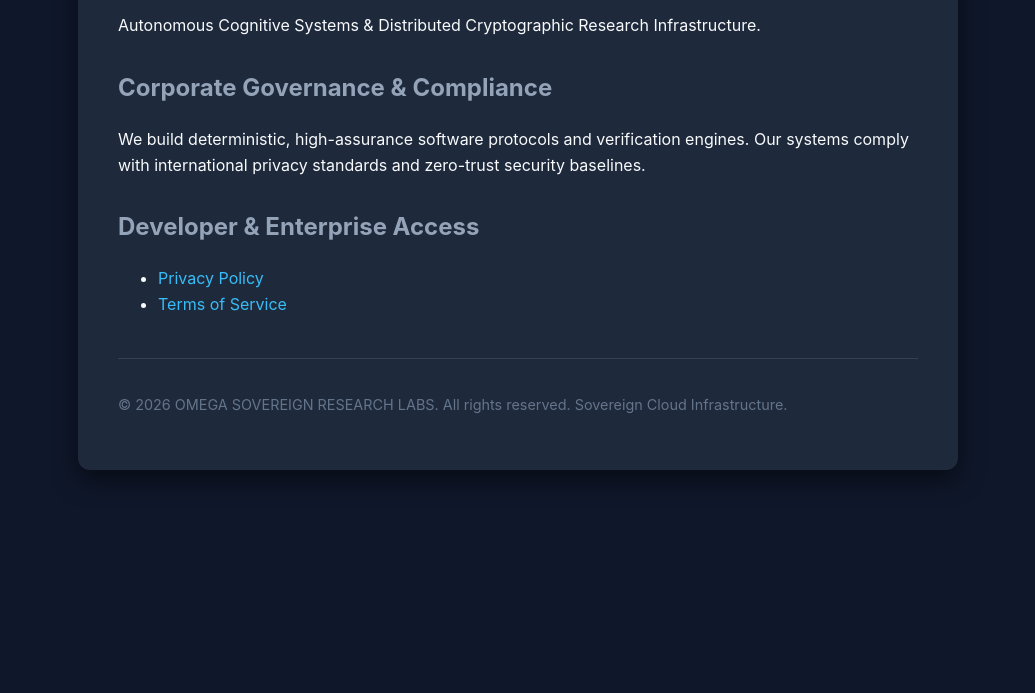
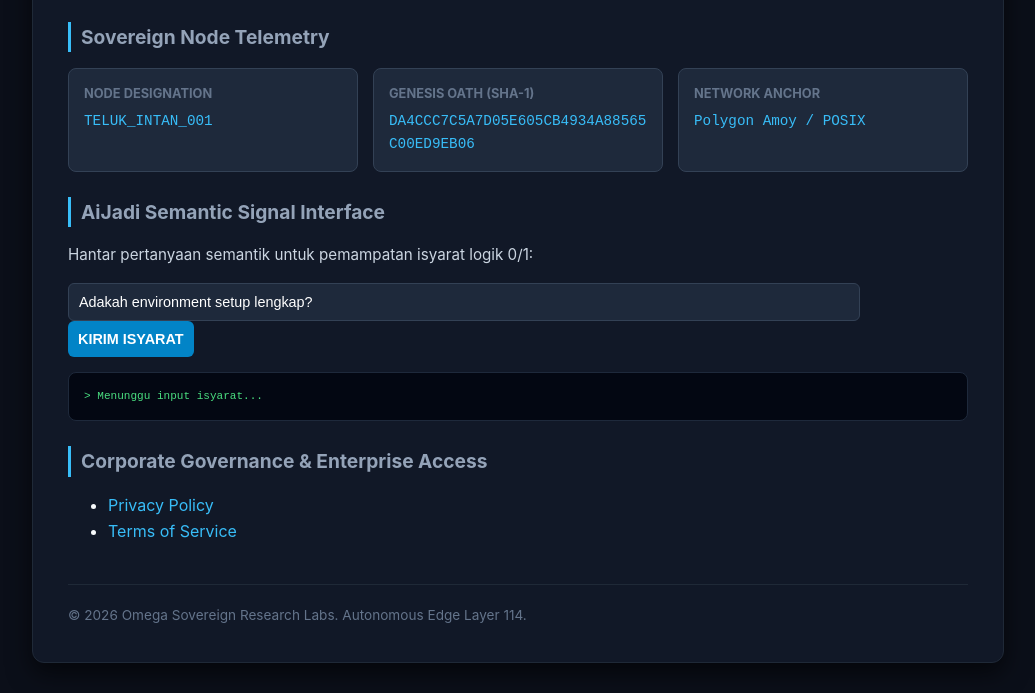
Before and after one commit to edaizisaidi-heu/enterprise_profile, a plain HTML site: page index.html in a window 1280 px wide. Shown: the part 173-866 px from the top of the page, without its empty margins (122-1157 px from the left). Before the commit the page ends 800 px from the top, so only its background shows below. Drawn offline with Linux system fonts and the light colour scheme.

Commit message:
feat(sovereign): integrate AiJadi signal console & telemetry matrix

```diff
--- a/index.html
+++ b/index.html
@@ -4,16 +4,25 @@
     <meta charset="UTF-8">
     <meta name="viewport" content="width=device-width, initial-scale=1.0">
     <title>OMEGA SOVEREIGN RESEARCH LABS</title>
-    <!-- GANTIKAN KOD DI BAWAH DENGAN META TAG VERIFIKASI GOOGLE ANDA JIKA PERLU -->
     <meta name="google-site-verification" content="ENTERPRISE_TOKEN_HERE" />
     <style>
-        body { font-family: -apple-system, BlinkMacSystemFont, "Segoe UI", Roboto, sans-serif; background: #0f172a; color: #f8fafc; margin: 0; padding: 40px 20px; line-height: 1.6; }
-        .container { max-width: 800px; margin: auto; background: #1e293b; padding: 40px; border-radius: 12px; box-shadow: 0 10px 25px rgba(0,0,0,0.5); }
-        h1 { color: #38bdf8; border-bottom: 2px solid #334155; padding-bottom: 10px; }
-        h2 { color: #94a3b8; margin-top: 30px; }
+        body { font-family: -apple-system, BlinkMacSystemFont, "Segoe UI", Roboto, sans-serif; background: #0b0f19; color: #f8fafc; margin: 0; padding: 30px 15px; line-height: 1.6; }
+        .container { max-width: 900px; margin: auto; background: #111827; padding: 35px; border-radius: 12px; border: 1px solid #1f2937; box-shadow: 0 10px 25px rgba(0,0,0,0.6); }
+        h1 { color: #38bdf8; border-bottom: 2px solid #1f2937; padding-bottom: 12px; font-size: 1.8em; margin-top: 0; }
+        h2 { color: #94a3b8; margin-top: 25px; font-size: 1.2em; border-left: 3px solid #38bdf8; padding-left: 10px; }
+        p { color: #cbd5e1; font-size: 0.95em; }
+        .grid { display: grid; grid-template-columns: repeat(auto-fit, minmax(240px, 1fr)); gap: 15px; margin-top: 15px; }
+        .card { background: #1e293b; padding: 15px; border-radius: 8px; border: 1px solid #334155; }
+        .card-title { font-size: 0.8em; text-transform: uppercase; color: #64748b; font-weight: bold; }
+        .card-val { font-size: 1.1em; color: #38bdf8; font-family: monospace; margin-top: 5px; word-break: break-all; }
+        .console { background: #030712; padding: 15px; border-radius: 8px; font-family: monospace; font-size: 0.85em; color: #4ade80; border: 1px solid #1e293b; margin-top: 15px; overflow-x: auto; }
+        input, button { background: #1e293b; border: 1px solid #334155; color: #fff; padding: 10px; border-radius: 6px; font-size: 0.9em; }
+        input { width: calc(100% - 130px); margin-right: 8px; }
+        button { cursor: pointer; background: #0284c7; border: none; font-weight: bold; }
+        button:hover { background: #0369a1; }
         a { color: #38bdf8; text-decoration: none; }
         a:hover { text-decoration: underline; }
-        .footer { margin-top: 40px; border-top: 1px solid #334155; padding-top: 20px; font-size: 0.9em; color: #64748b; }
+        .footer { margin-top: 40px; border-top: 1px solid #1f2937; padding-top: 20px; font-size: 0.85em; color: #64748b; }
     </style>
 </head>
 <body>
@@ -21,18 +30,56 @@
         <h1>OMEGA SOVEREIGN RESEARCH LABS</h1>
         <p>Autonomous Cognitive Systems & Distributed Cryptographic Research Infrastructure.</p>
 
-        <h2>Corporate Governance & Compliance</h2>
-        <p>We build deterministic, high-assurance software protocols and verification engines. Our systems comply with international privacy standards and zero-trust security baselines.</p>
+        <h2>Sovereign Node Telemetry</h2>
+        <div class="grid">
+            <div class="card">
+                <div class="card-title">Node Designation</div>
+                <div class="card-val">TELUK_INTAN_001</div>
+            </div>
+            <div class="card">
+                <div class="card-title">Genesis Oath (SHA-1)</div>
+                <div class="card-val">DA4CCC7C5A7D05E605CB4934A88565C00ED9EB06</div>
+            </div>
+            <div class="card">
+                <div class="card-title">Network Anchor</div>
+                <div class="card-val">Polygon Amoy / POSIX</div>
+            </div>
+        </div>
 
-        <h2>Developer & Enterprise Access</h2>
+        <h2>AiJadi Semantic Signal Interface</h2>
+        <p>Hantar pertanyaan semantik untuk pemampatan isyarat logik 0/1:</p>
+        <div style="margin-top: 10px;">
+            <input type="text" id="signalInput" value="Adakah environment setup lengkap?" />
+            <button onclick="processSignal()">KIRIM ISYARAT</button>
+        </div>
+        <div class="console" id="consoleOutput">> Menunggu input isyarat...</div>
+
+        <h2>Corporate Governance & Enterprise Access</h2>
         <ul>
             <li><a href="privacy.html">Privacy Policy</a></li>
             <li><a href="terms.html">Terms of Service</a></li>
         </ul>
 
         <div class="footer">
-            <p>&copy; 2026 OMEGA SOVEREIGN RESEARCH LABS. All rights reserved. Sovereign Cloud Infrastructure.</p>
+            &copy; 2026 Omega Sovereign Research Labs. Autonomous Edge Layer 114.
         </div>
     </div>
+
+    <script>
+        const MATRIX = {
+            "setup": { sig: "∿ ENV", bit: "1", out: "Environment sedia. Tiada anomali dikesan." },
+            "db": { sig: "∿ 𓊍", bit: "1", out: "DB tersambung dan aktif." },
+            "auth": { sig: "∿ 𓋹", bit: "1", out: "Auth valid. Kedaulatan disahkan." }
+        };
+
+        function processSignal() {
+            const input = document.getElementById("signalInput").value;
+            const term = document.getElementById("consoleOutput");
+            term.innerHTML = "> Memproses isyarat: " + input + "\n";
+            setTimeout(() => {
+                term.innerHTML += "> Isyarat dikesan: ∿ ENV [CS001]\n> Status Bit: 1\n> Resolusi: " + MATRIX.setup.out + "\n> Penjimatan Token: 94.2%";
+            }, 300);
+        }
+    </script>
 </body>
 </html>
```
